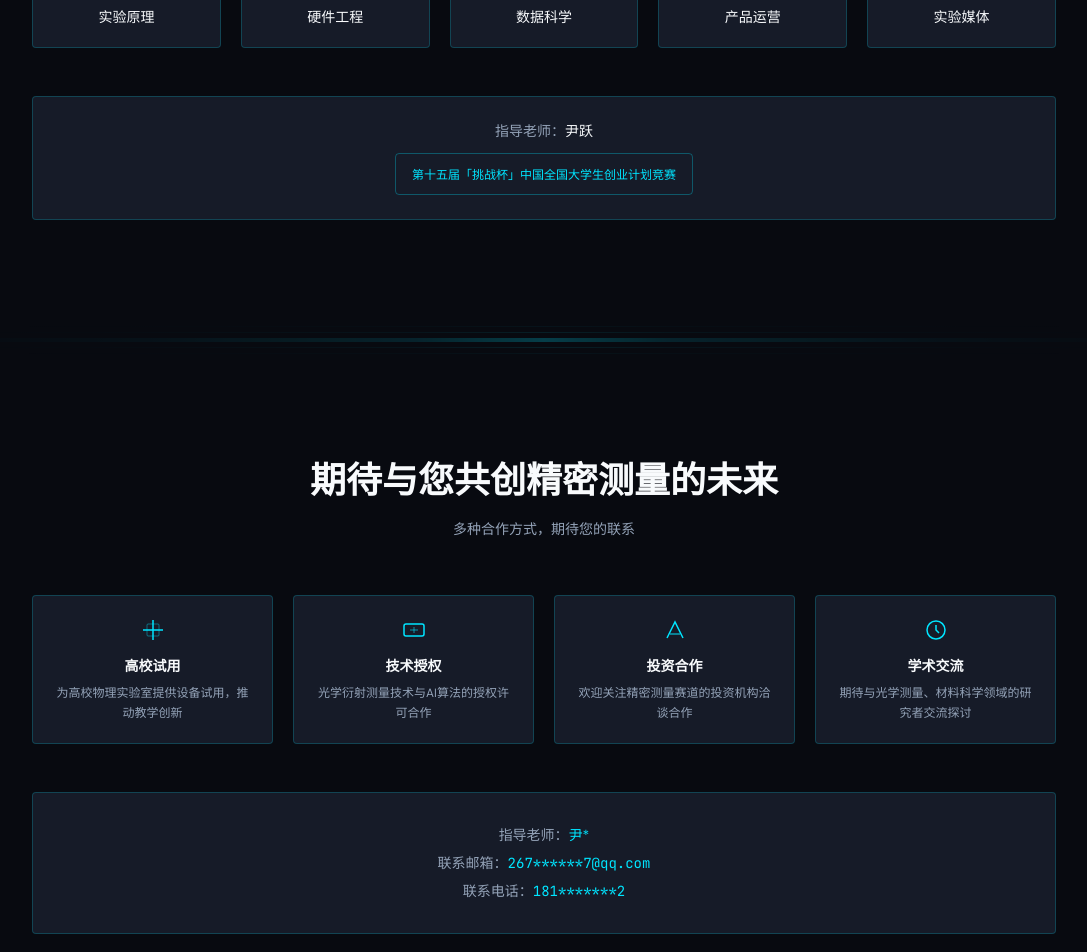
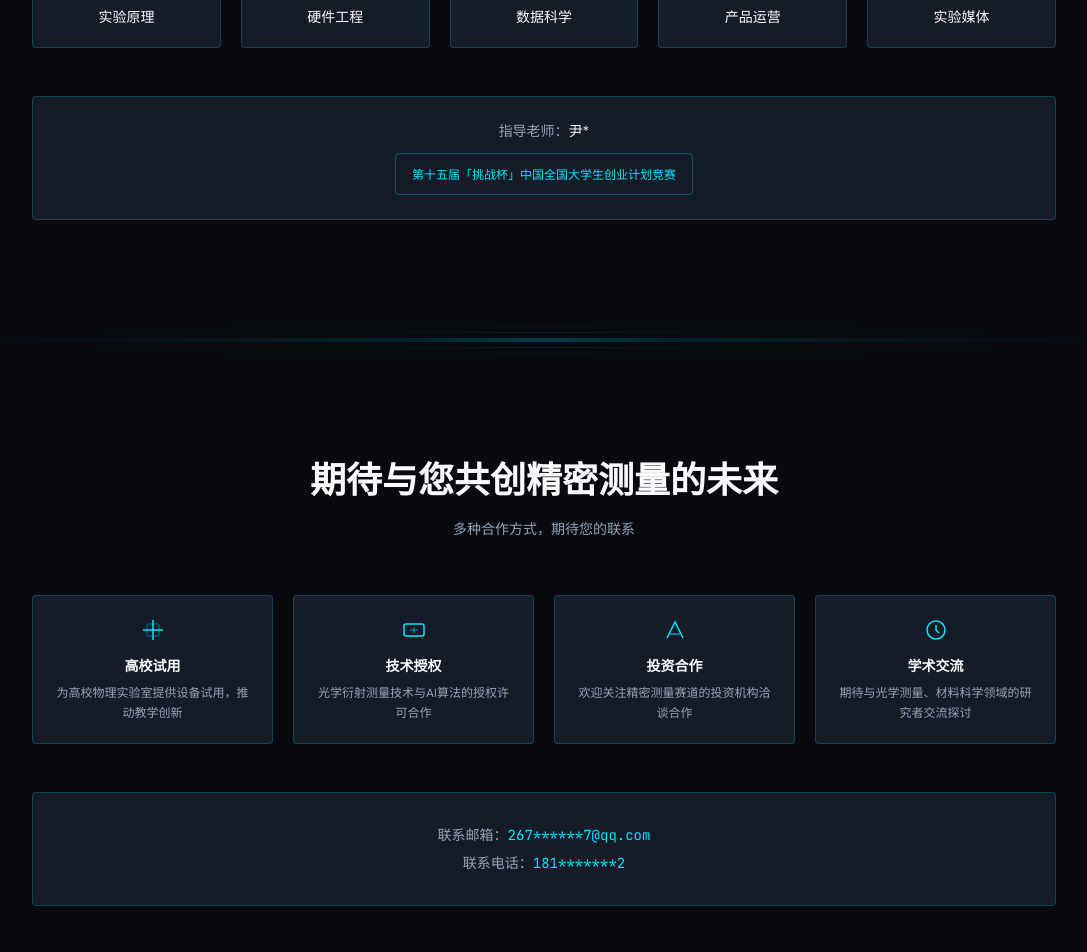
Before and after one commit to aLight1nG/guangxi-weizhan, a React (Vite) app: page / in a window 1280 px wide. Shown: the part 5160-6112 px from the top of the page, without its empty margins (96-1183 px from the left). Built offline with nearby package versions, Linux system fonts and the light colour scheme.

Commit message:
修正指导老师信息

```diff
--- a/src/sections/Contact.jsx
+++ b/src/sections/Contact.jsx
@@ -106,9 +106,6 @@ export default function Contact() {
           className="card p-8 text-center"
         >
           <p className="text-text-secondary text-sm">
-            指导老师：<span className="text-accent-cyan">尹*</span>
-          </p>
-          <p className="text-text-secondary text-sm mt-2">
             联系邮箱：<span className="text-accent-cyan font-mono">267******7@qq.com</span>
           </p>
           <p className="text-text-secondary text-sm mt-2">
--- a/src/sections/Team.jsx
+++ b/src/sections/Team.jsx
@@ -72,7 +72,7 @@ export default function Team() {
           className="card p-6 text-center"
         >
           <p className="text-text-secondary text-sm mb-3">
-            指导老师：<span className="text-text-primary">尹跃</span>
+            指导老师：<span className="text-text-primary">尹*</span>
           </p>
           <div className="inline-block border border-accent-cyan/30 rounded-card px-4 py-2">
             <span className="text-xs text-accent-cyan font-mono">
```
